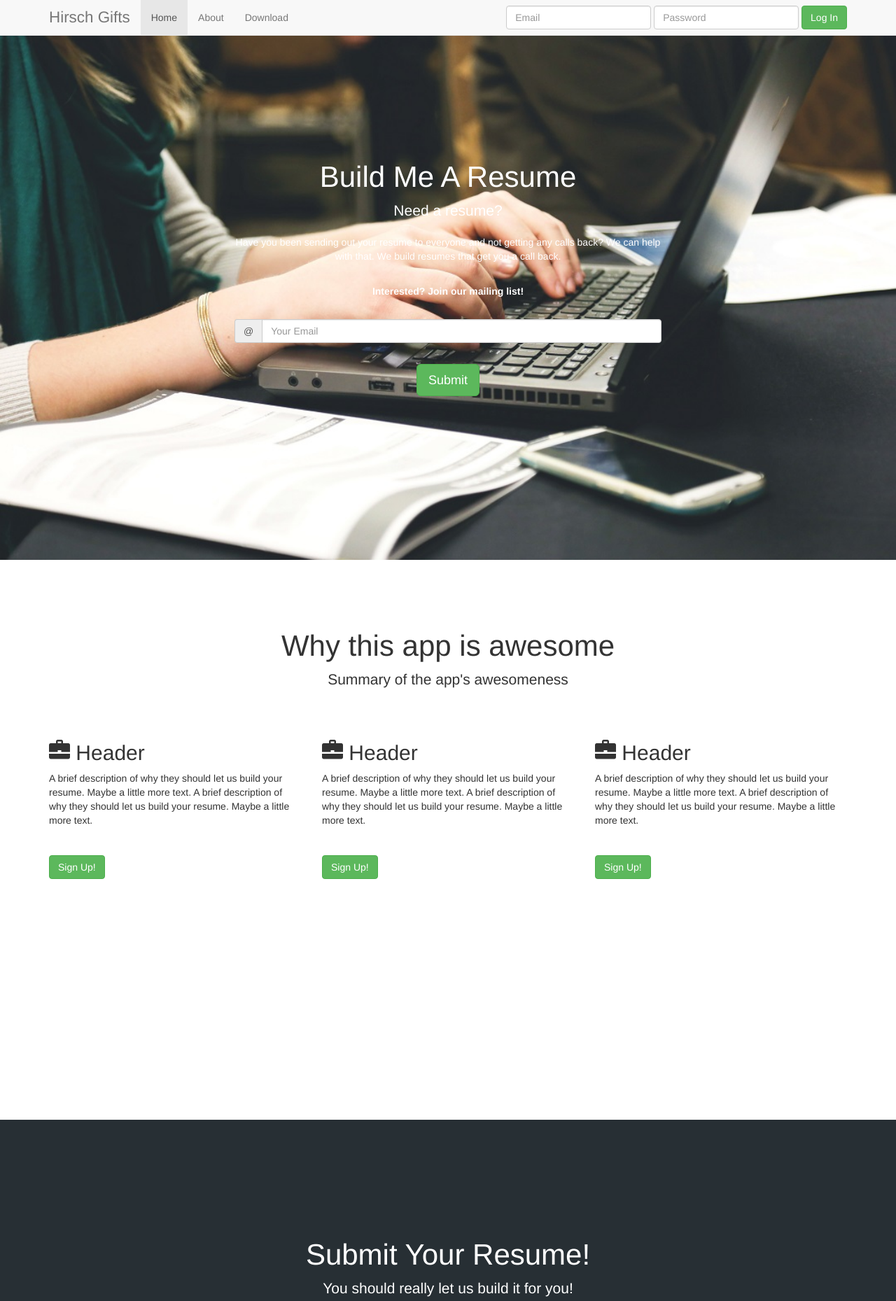
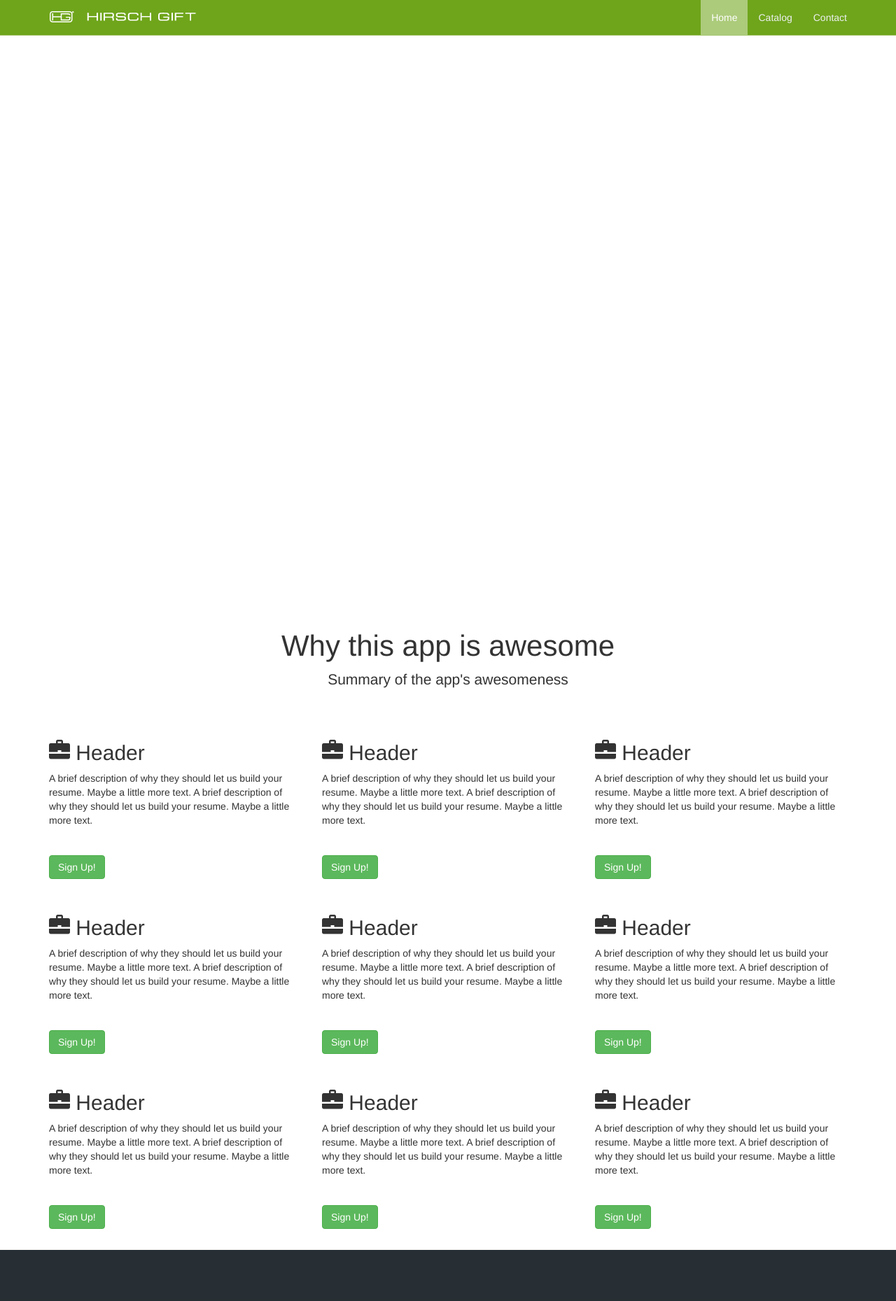
Before and after one commit to abrahamgil/HirschGifts, a plain HTML site: page index.html in a window 1280 px wide. Shown: the top 1859 px of the page at 70% size. Drawn offline with nearby package versions, Linux system fonts and the light colour scheme.

Commit message:
Setup basic page and navbar with correct colors

```diff
--- a/index.html
+++ b/index.html
@@ -18,14 +18,79 @@
     <![endif]-->
   </head>
   <style>
+    .navbar-default {
+      background-color: #6fa51b;
+      border-color: #accb7b;
+
+    }
+    .navbar-default .navbar-brand {
+      color: #ecf0f1;
+
+    }
+    .navbar-default .navbar-brand:hover, .navbar-default .navbar-brand:focus {
+      color: #ffffff;
+    }
+    .navbar-default .navbar-text {
+      color: #ecf0f1;
+    }
+    .navbar-default .navbar-nav > li > a {
+      color: #ecf0f1;
+
+    }
+    .navbar-default .navbar-nav > li > a:hover, .navbar-default .navbar-nav > li > a:focus {
+      color: #ffffff;
+    }
+    .navbar-default .navbar-nav > .active > a, .navbar-default .navbar-nav > .active > a:hover, .navbar-default .navbar-nav > .active > a:focus {
+      color: #ffffff;
+      background-color: #accb7b;
+    }
+    .navbar-default .navbar-nav > .open > a, .navbar-default .navbar-nav > .open > a:hover, .navbar-default .navbar-nav > .open > a:focus {
+      color: #ffffff;
+      background-color: #accb7b;
+    }
+    .navbar-default .navbar-toggle {
+      border-color: #accb7b;
+    }
+    .navbar-default .navbar-toggle:hover, .navbar-default .navbar-toggle:focus {
+      background-color: #accb7b;
+    }
+    .navbar-default .navbar-toggle .icon-bar {
+      background-color: #ecf0f1;
+    }
+    .navbar-default .navbar-collapse,
+    .navbar-default .navbar-form {
+      border-color: #ecf0f1;
+    }
+    .navbar-default .navbar-link {
+      color: #ecf0f1;
+    }
+    .navbar-default .navbar-link:hover {
+      color: #ffffff;
+    }
+
+    @media (max-width: 767px) {
+      .navbar-default .navbar-nav .open .dropdown-menu > li > a {
+        color: #ecf0f1;
+      }
+      .navbar-default .navbar-nav .open .dropdown-menu > li > a:hover, .navbar-default .navbar-nav .open .dropdown-menu > li > a:focus {
+        color: #ffffff;
+      }
+      .navbar-default .navbar-nav .open .dropdown-menu > .active > a, .navbar-default .navbar-nav .open .dropdown-menu > .active > a:hover, .navbar-default .navbar-nav .open .dropdown-menu > .active > a:focus {
+        color: #ffffff;
+        background-color: #accb7b;
+      }
+    }
     .navbar-brand {
       font-size: 1.6em;
+
     }
+
     #topContainer {
-      background-image:url("background.jpg");
+      background-color: white;
       height:400px;
       width: 100%;
       background-size: cover;
+      color:red;
     }
     #topRow {
       margin-top:200px;
@@ -79,26 +144,18 @@
             <span class="icon-bar"></span>
             <span class="icon-bar"></span>
           </button>
-          <a class="navbar-brand">Hirsch Gifts</a>
+          <a class="navbar-brand"><img src="images\hg-mini.gif" alt="miniLogo"></a>
+          <a class="navbar-brand"><img src="images\hirschgift.gif" alt="miniLogo"></a>
+
         </div>
         <div class="collapse navbar-collapse">
-          <ul class="nav navbar-nav">
+          <ul class="nav navbar-nav navbar-right">
             <li class="active"><a href="#home">Home</a></li>
-            <li><a href="#about">About</a></li>
-            <li><a href="#download">Download</a></li>
+            <li><a href="#about">Catalog</a></li>
+            <li><a href="#download">Contact</a></li>
           </ul>
 
-          <form class="navbar-form navbar-right">
-            <div class="form-group">
-              <input type="email" placeholder="Email" class="form-control">
-            </div>
-            <div class="form-group">
-              <input type="password" placeholder="Password" class="form-control">
-            </div>
-            <button type="submit" class="btn btn-success">Log In</button>
 
-
-          </form>
 
 
         </div>
@@ -108,35 +165,7 @@
     </div>
 
     <div class="container contentContainer" id="topContainer">
-      <div class="row">
-        <div class="col-md-6 col-md-offset-3" id="topRow">
-          <h1 class="marginTop">Build Me A Resume</h1>
 
-          <p class="lead">Need a resume?</p>
-
-          <p>Have you been sending out your resume to everyone and not getting any calls back? We can help with that. We build resumes that get you a call back. </p>
-
-          <p class="bold marginTop">Interested? Join our mailing list!</p>
-
-          <form class="marginTop">
-
-            <div class="input-group">
-              <span class="input-group-addon">@</span>
-
-              <input type="email" class="form-control" placeholder="Your Email" />
-            </div>
-
-              <input type="submit" class="btn btn-success btn-lg marginTop" />
-
-
-
-
-          </form>
-
-
-        </div>
-
-      </div>
 
     </div>
     <div class="container contentContainer">
@@ -146,6 +175,78 @@
         <p class="lead center">Summary of the app's awesomeness</p>
       </div>
       <div class="row marginBottom">
+        <div class="col-md-4 marginTop">
+
+          <h2><span class="glyphicon glyphicon-briefcase"></span> Header</h2>
+
+          <p>A brief description of why they should let us build your resume. Maybe a little more text.
+          A brief description of why they should let us build your resume. Maybe a little more text. </p>
+
+          <button class="btn btn-success marginTop" data-toggle="modal" data-target="#comingSoon">Sign Up!</button>
+
+
+
+        </div>
+        <div class="col-md-4 marginTop">
+
+          <h2><span class="glyphicon glyphicon-briefcase"></span> Header</h2>
+
+          <p>A brief description of why they should let us build your resume. Maybe a little more text.
+          A brief description of why they should let us build your resume. Maybe a little more text. </p>
+
+          <button class="btn btn-success marginTop" data-toggle="modal" data-target="#comingSoon">Sign Up!</button>
+
+
+
+        </div>
+        <div class="col-md-4 marginTop">
+
+          <h2><span class="glyphicon glyphicon-briefcase"></span> Header</h2>
+
+          <p>A brief description of why they should let us build your resume. Maybe a little more text.
+          A brief description of why they should let us build your resume. Maybe a little more text. </p>
+
+          <button class="btn btn-success marginTop" data-toggle="modal" data-target="#comingSoon">Sign Up!</button>
+
+
+
+        </div>
+        <div class="col-md-4 marginTop">
+
+          <h2><span class="glyphicon glyphicon-briefcase"></span> Header</h2>
+
+          <p>A brief description of why they should let us build your resume. Maybe a little more text.
+          A brief description of why they should let us build your resume. Maybe a little more text. </p>
+
+          <button class="btn btn-success marginTop" data-toggle="modal" data-target="#comingSoon">Sign Up!</button>
+
+
+
+        </div>
+        <div class="col-md-4 marginTop">
+
+          <h2><span class="glyphicon glyphicon-briefcase"></span> Header</h2>
+
+          <p>A brief description of why they should let us build your resume. Maybe a little more text.
+          A brief description of why they should let us build your resume. Maybe a little more text. </p>
+
+          <button class="btn btn-success marginTop" data-toggle="modal" data-target="#comingSoon">Sign Up!</button>
+
+
+
+        </div>
+        <div class="col-md-4 marginTop">
+
+          <h2><span class="glyphicon glyphicon-briefcase"></span> Header</h2>
+
+          <p>A brief description of why they should let us build your resume. Maybe a little more text.
+          A brief description of why they should let us build your resume. Maybe a little more text. </p>
+
+          <button class="btn btn-success marginTop" data-toggle="modal" data-target="#comingSoon">Sign Up!</button>
+
+
+
+        </div>
         <div class="col-md-4 marginTop">
 
           <h2><span class="glyphicon glyphicon-briefcase"></span> Header</h2>
@@ -207,9 +308,9 @@
 
       <div class="row">
 
-        <h1 class="center title">Submit Your Resume!</h1>
-        <p class="lead center">You should really let us build it for you!</p>
-        <p class="center"><img src="googleplay-app-store.png" class="appstoreimage"></p>
+        <h1 class="center title">This is the footer</h1>
+        <p class="lead center"></p>
+
       </div>
 
 
```
